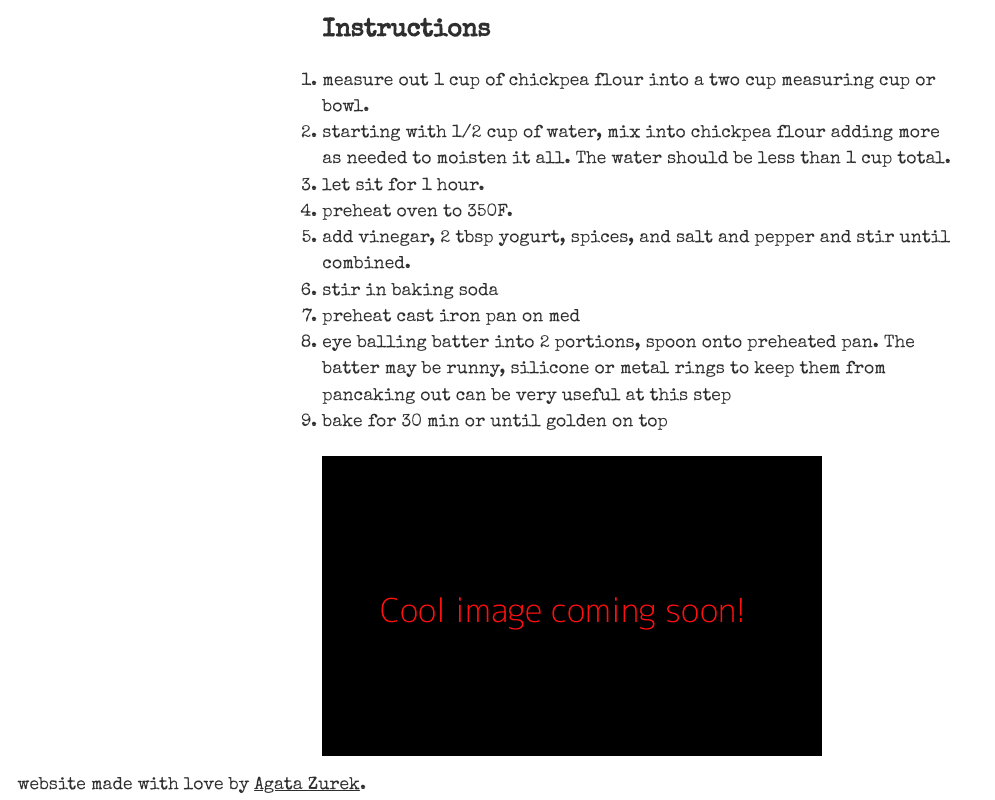
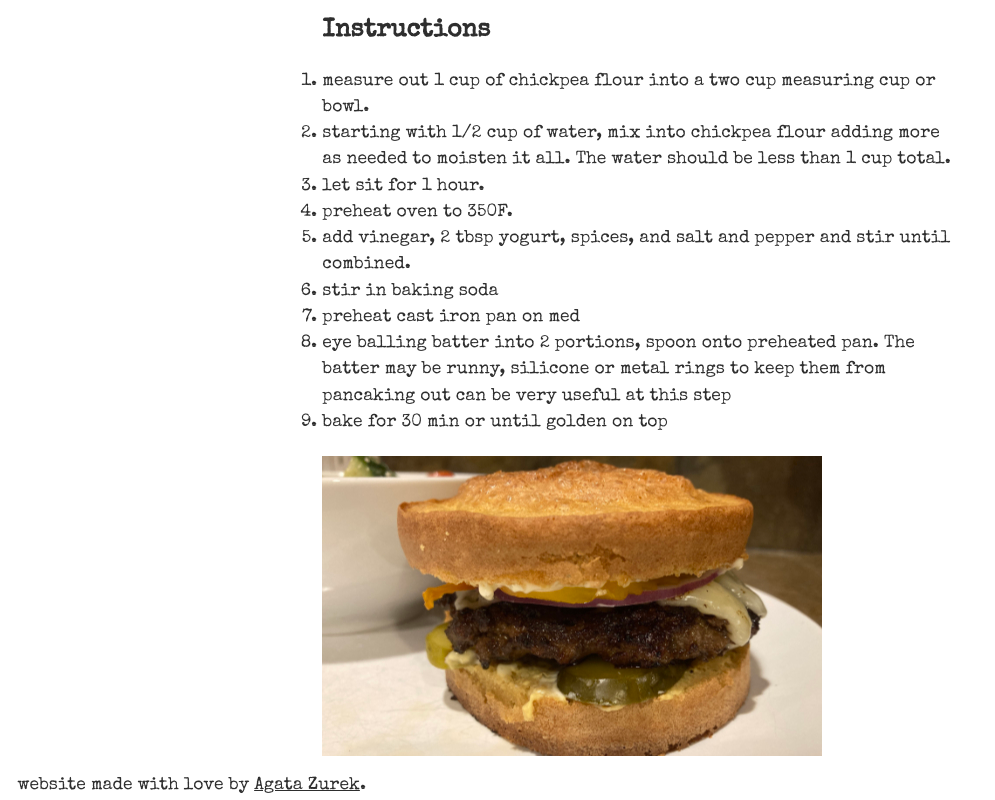
Before and after one commit to azurekca/eagle-creek-edibles, an Eleventy site: page src/recipes/better-chickpea-buns.md in a window 1280 px wide. Shown: the part 513-1313 px from the top of the page, without its empty margins (0-995 px from the left). Built offline with nearby package versions, Linux system fonts and the light colour scheme; Eleventy itself is replaced by a stand-in of ours; files that its build step writes are made by us from their sources.

Commit message:
Update Recipes “better-chickpea-buns”

```diff
--- a/src/recipes/better-chickpea-buns.md
+++ b/src/recipes/better-chickpea-buns.md
@@ -15,7 +15,7 @@ type:
   - Breakfast
   - Dinner
   - Snack
-image: /static/images/placeholder.png
+image: /static/images/hamburger.jpeg
 ---
 1. measure out 1 cup of chickpea flour into a two cup measuring cup or bowl.
 2. starting with 1/2 cup of water, mix into chickpea flour adding more as needed to moisten it all. The water should be less than 1 cup total.
```
Also changed, not shown: src/static/images/hamburger.jpeg (added).
